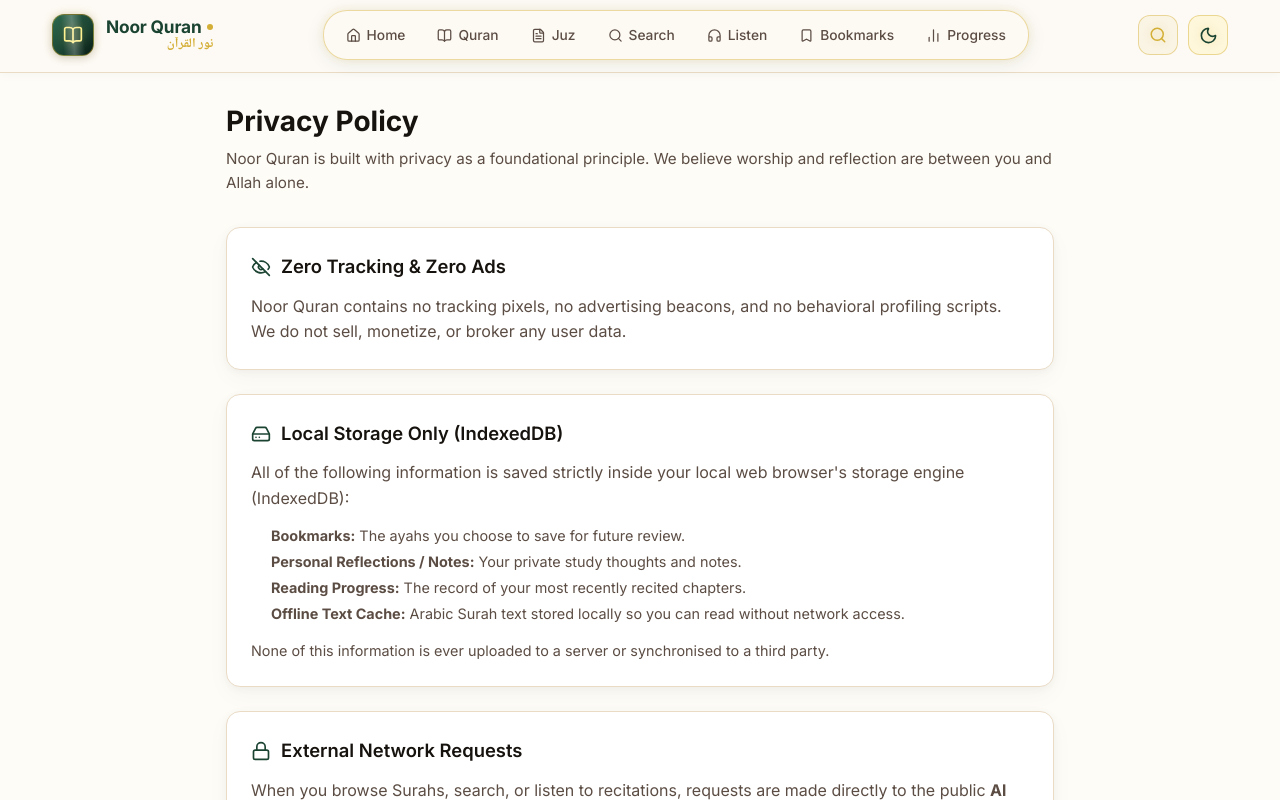
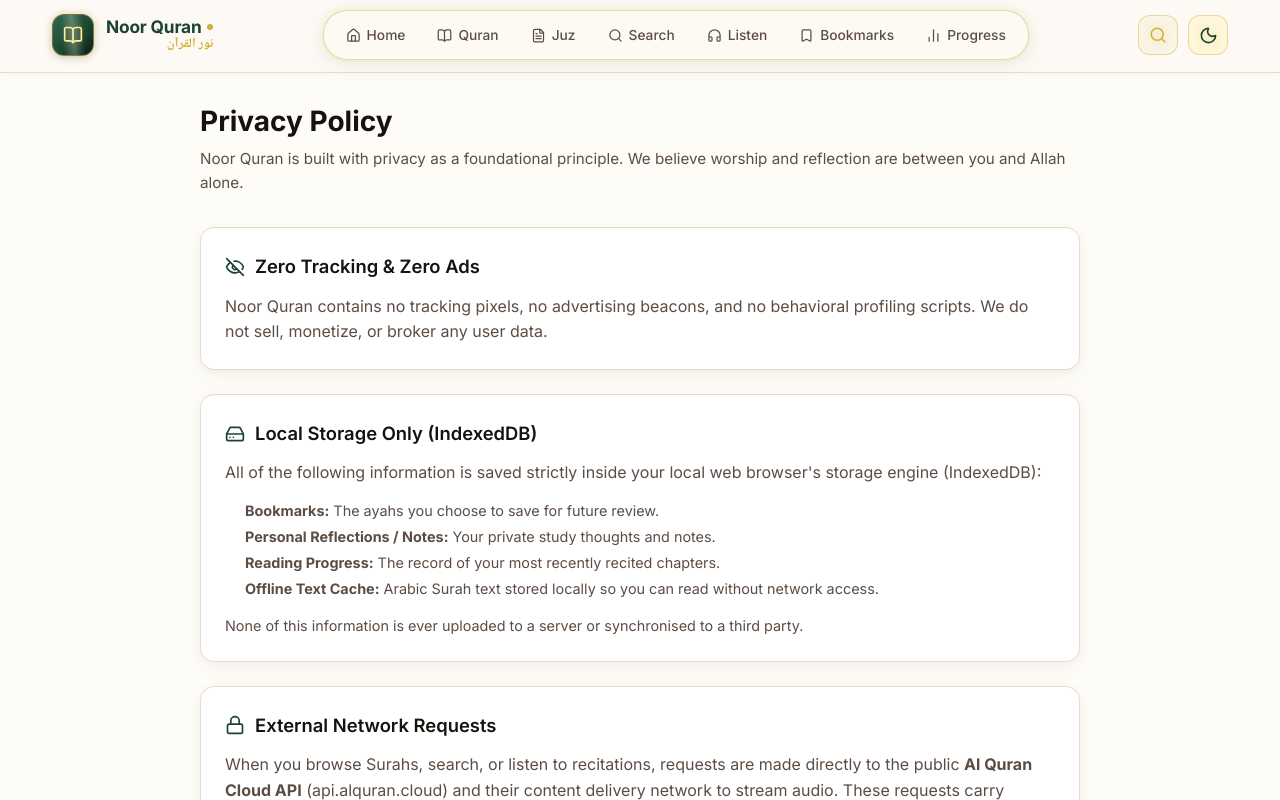
Before and after one commit to qu-ddous/Quran-Pak, a React (Vite) app: page /privacy in a window 1280 px wide. Shown: the top 800 px of the page. Built offline with nearby package versions, Linux system fonts and the light colour scheme; a web font is replaced by a local one.

Commit message:
feat: add ProgressPage, SourcesPage, and PrivacyPage components for user analytics and information

```diff
--- a/src/pages/PrivacyPage.tsx
+++ b/src/pages/PrivacyPage.tsx
@@ -3,8 +3,9 @@
 
 export default function PrivacyPage() {
   return (
-    <div style={{ maxWidth: 860, margin: '0 auto', padding: '32px 16px' }}>
-      <PageHeader
+    <div className="quran-page-container" style={{ paddingTop: 32, paddingBottom: 64 }}>
+      <div style={{ maxWidth: 880, margin: '0 auto' }}>
+        <PageHeader
         title="Privacy Policy"
         subtitle="Noor Quran is built with privacy as a foundational principle. We believe worship and reflection are between you and Allah alone."
       />
@@ -59,6 +60,7 @@
           </p>
         </div>
       </div>
+      </div>
     </div>
   );
 }
--- a/src/pages/ProgressPage.tsx
+++ b/src/pages/ProgressPage.tsx
@@ -438,7 +438,7 @@
                         Surah {item.surahNumber}, Ayah {item.ayahNumber}
                       </div>
                       <div style={{ fontSize: '0.75rem', color: 'var(--color-text-muted)' }}>
-                        {new Date(item.visitedAt).toLocaleDateString(undefined, { dateStyle: 'medium', timeStyle: 'short' })}
+                        {new Date(item.visitedAt).toLocaleString(undefined, { dateStyle: 'medium', timeStyle: 'short' })}
                       </div>
                     </div>
                   </div>
--- a/src/pages/SourcesPage.tsx
+++ b/src/pages/SourcesPage.tsx
@@ -3,8 +3,9 @@
 
 export default function SourcesPage() {
   return (
-    <div style={{ maxWidth: 860, margin: '0 auto', padding: '32px 16px' }}>
-      <PageHeader
+    <div className="quran-page-container" style={{ paddingTop: 32, paddingBottom: 64 }}>
+      <div style={{ maxWidth: 880, margin: '0 auto' }}>
+        <PageHeader
         title="Sources, Text Integrity & Methodology"
         subtitle="Full transparency regarding where our Quran text, translations, recitations, and scholarly boundaries originate."
       />
@@ -133,6 +134,7 @@
           </div>
         </div>
       </div>
+      </div>
     </div>
   );
 }
```
